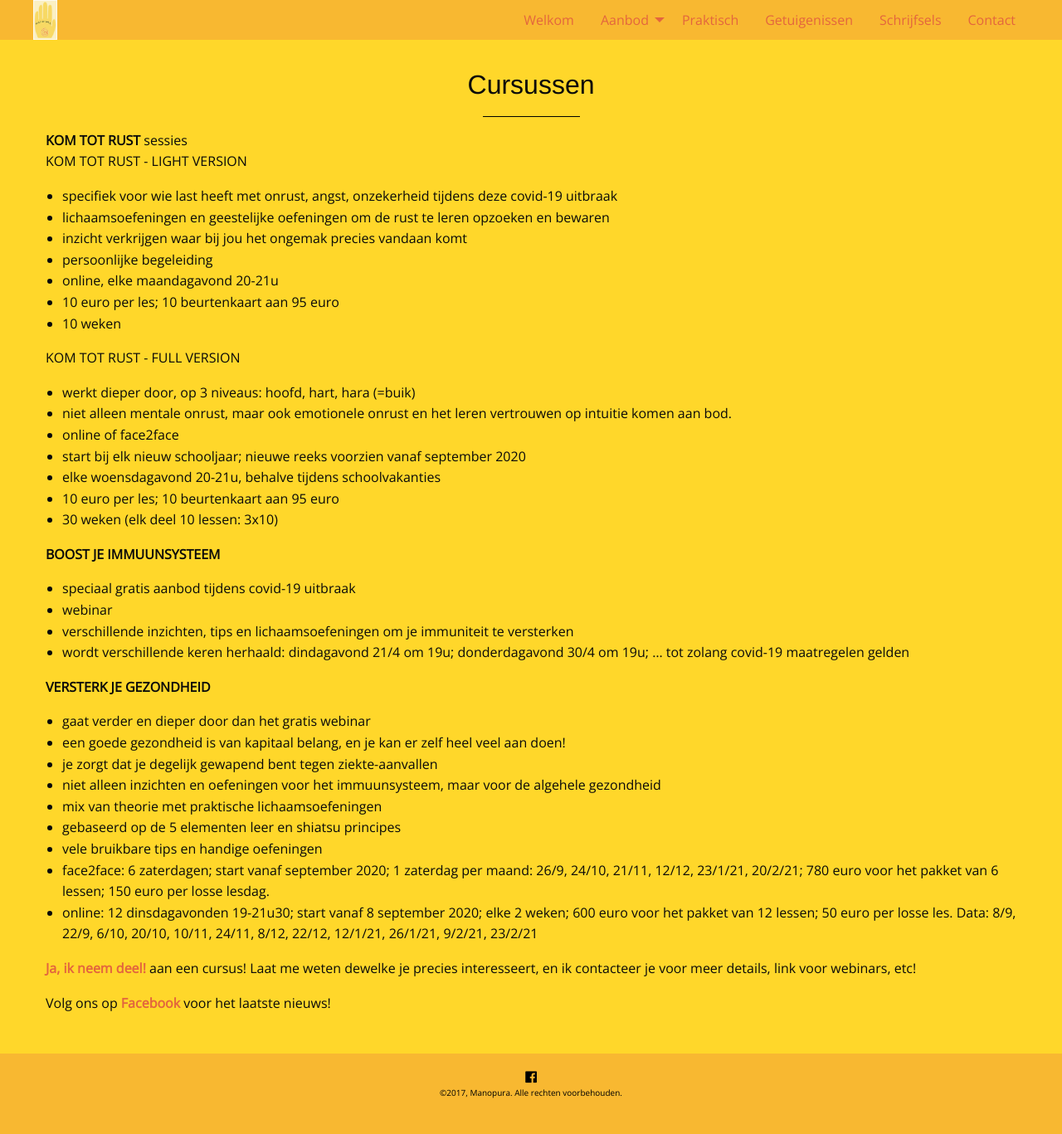
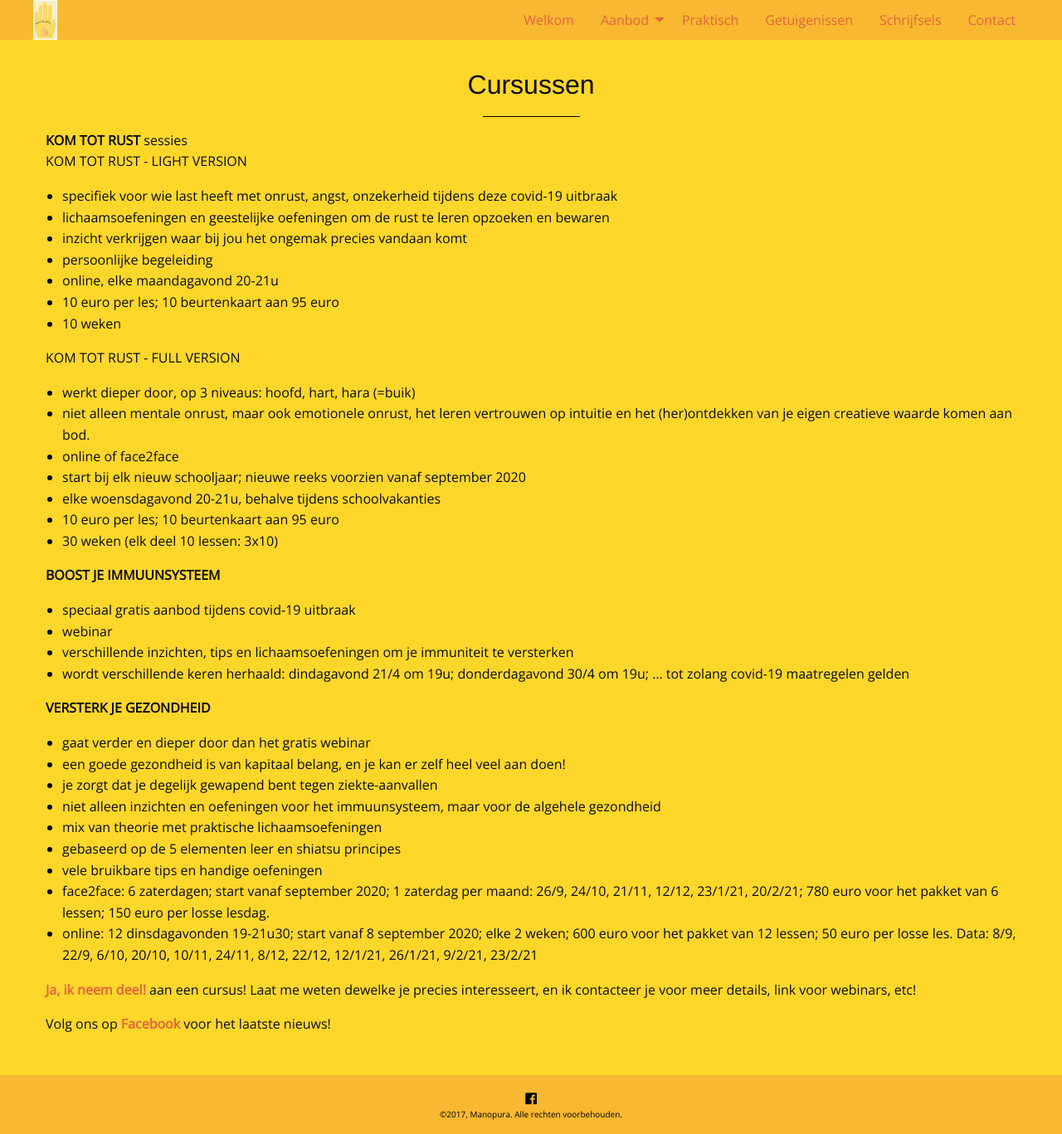
Before and after one commit to manopura/manopura.github.io, a Jekyll site: the page built from cursussen.md, in a window 1280 px wide. Shown: the whole page at 83% size. Built offline with Jekyll 4.4.1, drawn with Linux system fonts in a browser that asks for light colours; nearby versions of some CDN libraries; our own code applies the rules of GitHub Pages for plain Markdown files; before the commit the page ends 1341 px from its top, so only the background shows below that.

Commit message:
Update cursussen.md

```diff
--- a/cursussen.md
+++ b/cursussen.md
@@ -16,7 +16,7 @@ KOM TOT RUST - LIGHT VERSION
 
 KOM TOT RUST - FULL VERSION
 - werkt dieper door, op 3 niveaus: hoofd, hart, hara (=buik)
-- niet alleen mentale onrust, maar ook emotionele onrust en het leren vertrouwen op intuitie komen aan bod.
+- niet alleen mentale onrust, maar ook emotionele onrust, het leren vertrouwen op intuitie en het (her)ontdekken van je eigen creatieve waarde komen aan bod.
 - online of face2face
 - start bij elk nieuw schooljaar; nieuwe reeks voorzien vanaf september 2020
 - elke woensdagavond 20-21u, behalve tijdens schoolvakanties
```
